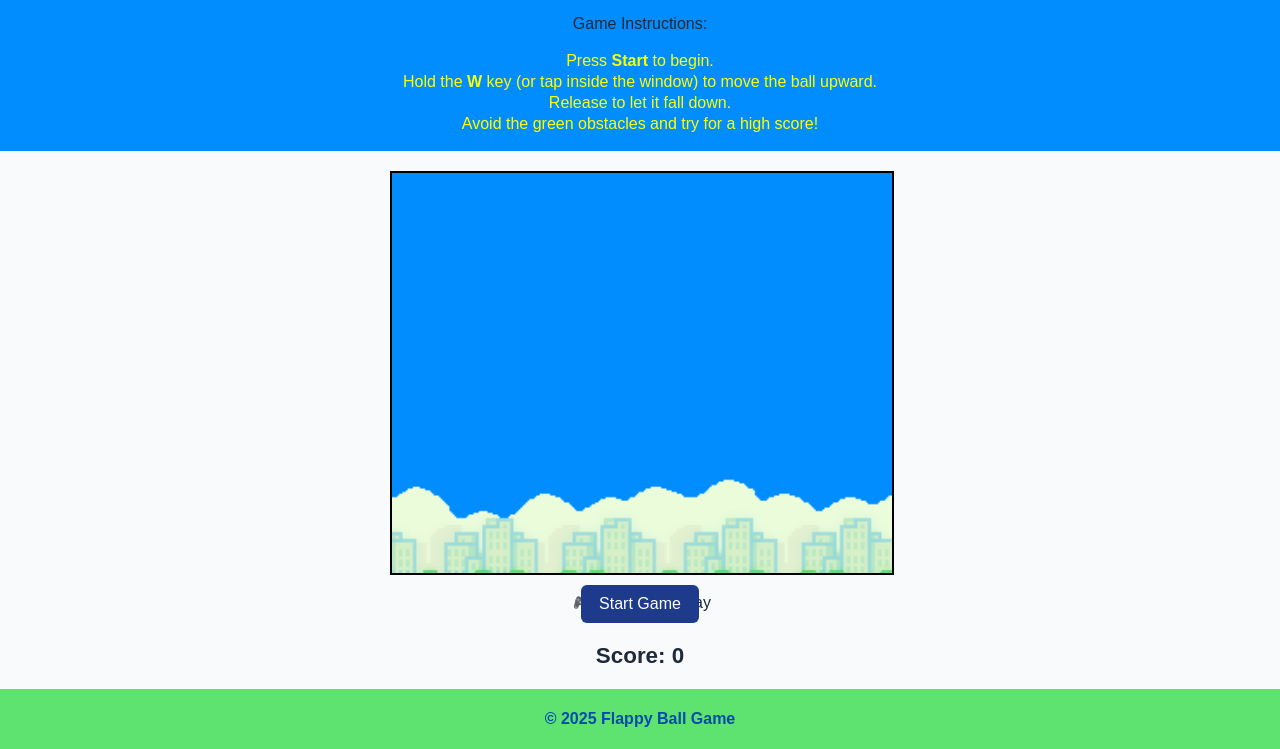
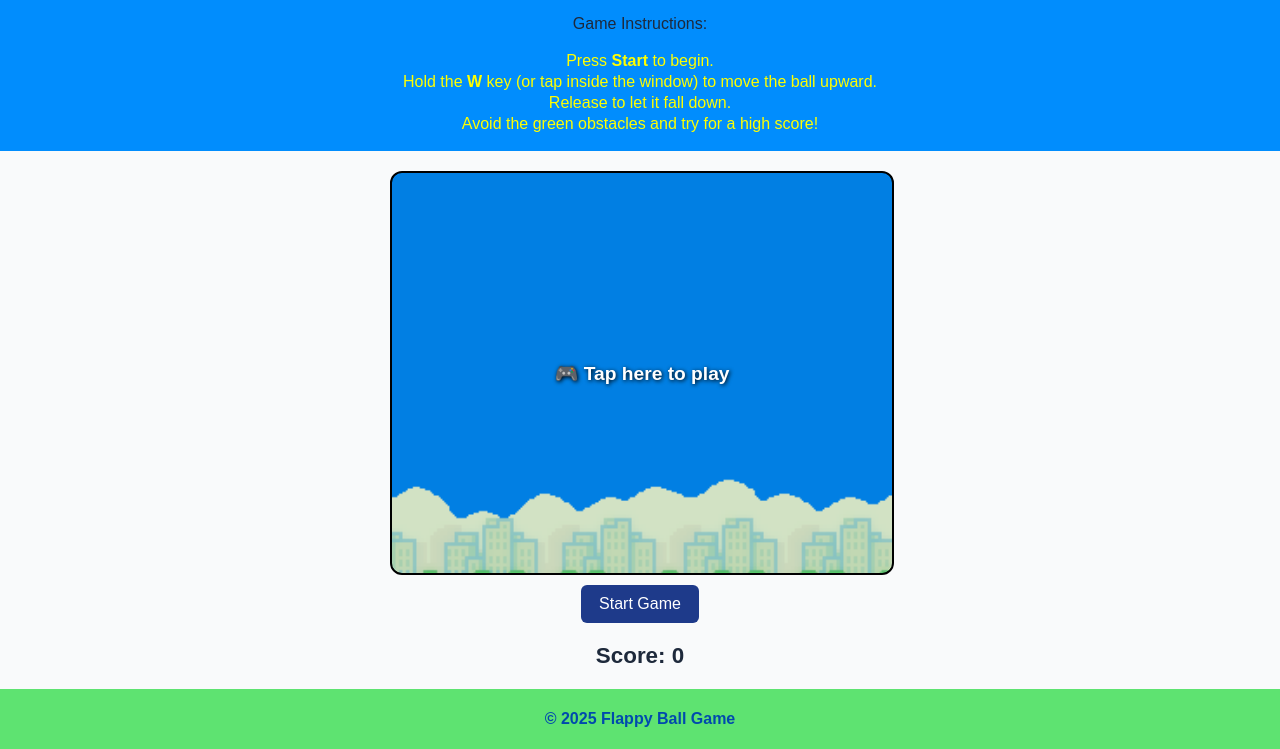
Before and after one commit to SuhaybDahir/bouncing-ball-deployment, a plain HTML site: page index.html in a window 1280 px wide. Shown: the part 151-900 px from the top of the page. Drawn offline with Linux system fonts and the light colour scheme.

Commit message:
Add styles for game wrapper and interaction window

```diff
--- a/assign4.css
+++ b/assign4.css
@@ -44,9 +44,12 @@ main {
   margin: 20px auto;
   width: 95%;
   max-width: 500px;
+  position: relative;
 }
 
+/* Main game box */
 #gameWrapper {
+  position: relative;
   border: 2px solid black;
   background-image: url('backgroundDay.png');
   background-size: cover;
@@ -56,11 +59,39 @@ main {
   height: 400px;
   display: block;
   margin: 0 auto;
+  overflow: hidden;
+  border-radius: 12px;
 }
 
 #gameArea {
   width: 100%;
   height: 100%;
+}
+
+/* ✅ Interactive window overlay */
+#interactionWindow {
+  position: absolute;
+  top: 0;
+  left: 0;
+  width: 100%;
+  height: 100%;
+  background: rgba(0, 0, 0, 0.1);
+  display: flex;
+  justify-content: center;
+  align-items: center;
+  color: white;
+  font-size: 1.2em;
+  font-weight: bold;
+  text-shadow: 1px 1px 4px black;
+  cursor: pointer;
+  user-select: none;
+  border-radius: 12px;
+  transition: background 0.2s ease;
+}
+
+/* Slight highlight when touched */
+#interactionWindow:active {
+  background: rgba(255, 255, 255, 0.15);
 }
 
 button {
```
